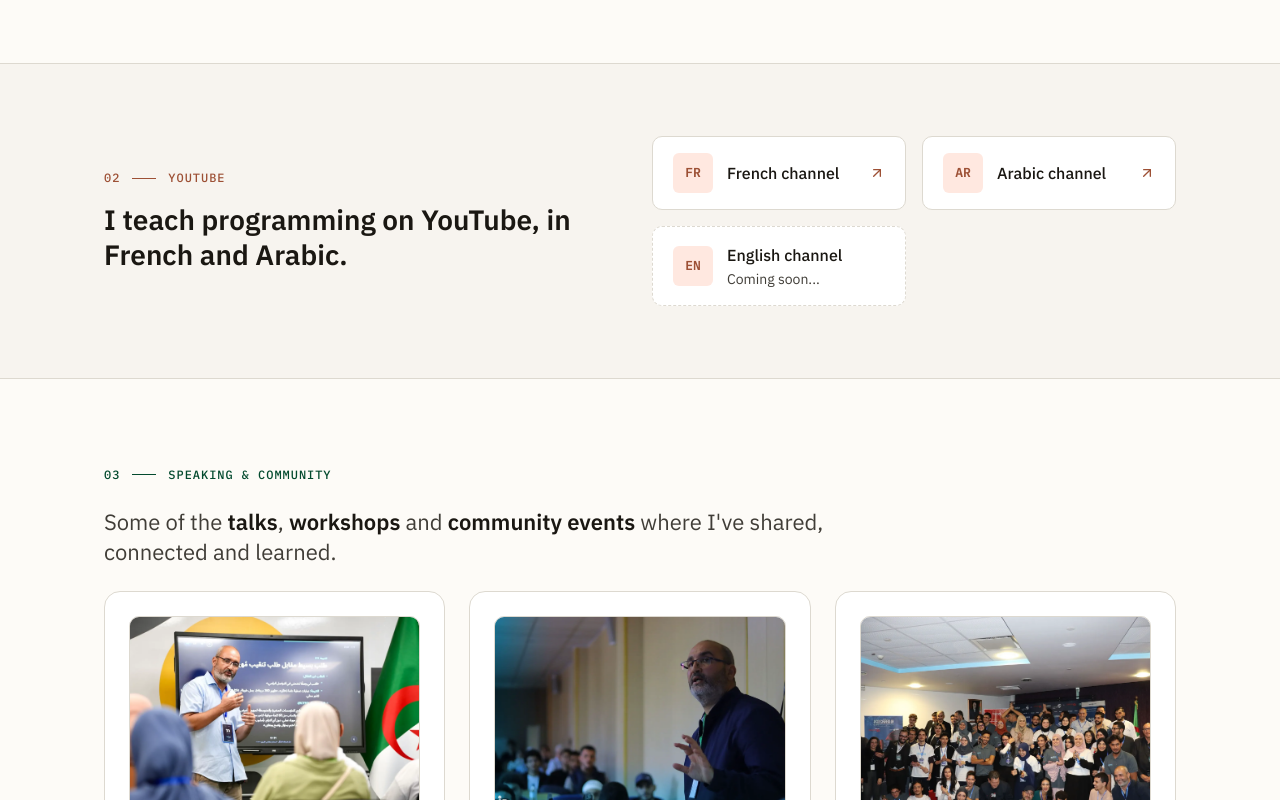
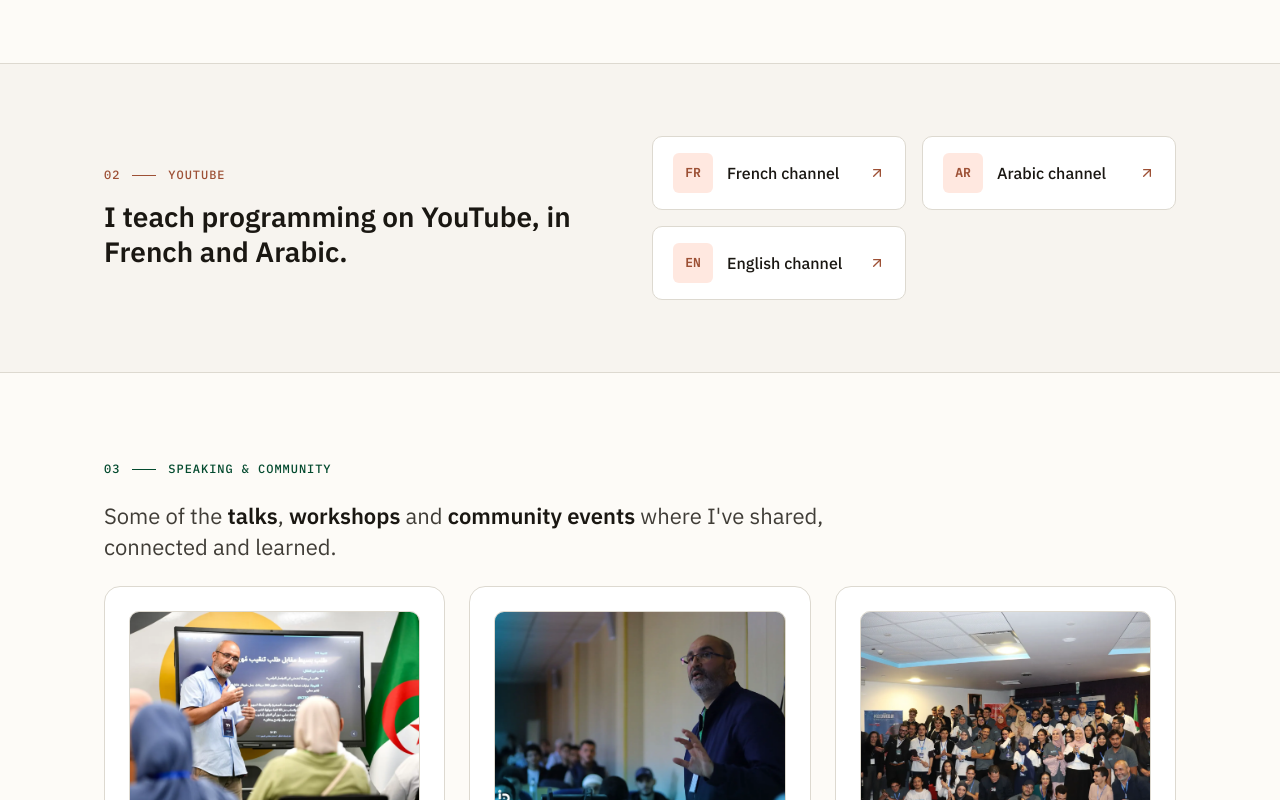
Before and after one commit to aladin002dz/aladin002dz.github.io, a Next.js app: page / in a window 1280 px wide. Shown: the part 1240-2040 px from the top of the page. Built offline with nearby package versions, Linux system fonts and the light colour scheme.

Commit message:
feat: link the English YouTube channel
Co-Authored-By: Claude Sonnet 5.5 <noreply@anthropic.com>

```diff
--- a/app/components/HomeContent.tsx
+++ b/app/components/HomeContent.tsx
@@ -12,6 +12,7 @@ import { CONTACT_EMAIL } from "../../lib/site";
 
 const YT_FR = "https://www.youtube.com/@mahfoudh-tech-fr";
 const YT_AR = "https://www.youtube.com/@mahfoudh-tech-ar";
+const YT_EN = "https://www.youtube.com/@mahfoudh-tech-en";
 
 export default async function HomeContent({ lang }: { lang: string }) {
     const dict = await getDictionary(lang);
@@ -95,6 +96,7 @@ export default async function HomeContent({ lang }: { lang: string }) {
         { label: "LinkedIn", href: "https://www.linkedin.com/in/mahfoudh-arous/", Icon: Linkedin },
         { label: "YouTube FR", href: YT_FR, Icon: Youtube },
         { label: "YouTube AR", href: YT_AR, Icon: Youtube },
+        { label: "YouTube EN", href: YT_EN, Icon: Youtube },
         { label: "Facebook", href: "https://www.facebook.com/mahfoudh.arous", Icon: Facebook },
         { label: "X", href: "https://x.com/mahfoudh_arous", Icon: Twitter },
         { label: "Bluesky", href: "https://bsky.app/profile/mahfoudharous.bsky.social", Icon: Bluesky },
@@ -159,6 +161,7 @@ export default async function HomeContent({ lang }: { lang: string }) {
                             {[
                                 { code: "FR", label: dict.home.frChannel, href: YT_FR },
                                 { code: "AR", label: dict.home.arChannel, href: YT_AR },
+                                { code: "EN", label: dict.home.enChannel, href: YT_EN },
                             ].map((c) => (
                                 <a key={c.code} href={c.href} target="_blank" rel="noopener noreferrer"
                                     className="flex items-center gap-3.5 rounded-panel border border-line bg-surface px-5 py-4 text-ink transition-colors duration-150 hover:border-clay">
@@ -167,14 +170,6 @@ export default async function HomeContent({ lang }: { lang: string }) {
                                     <ArrowUpRight className="h-4 w-4 text-clay rtl:-scale-x-100" />
                                 </a>
                             ))}
-                            <div aria-disabled="true"
-                                className="flex items-center gap-3.5 rounded-panel border border-dashed border-line bg-surface px-5 py-4 text-muted">
-                                <span className="grid h-10 w-10 place-items-center rounded-btn bg-clay-soft font-mono text-[13px] font-semibold text-clay">EN</span>
-                                <span className="flex flex-1 flex-col">
-                                    <span className="font-medium text-ink">{dict.home.enChannel}</span>
-                                    <span className="text-sm">{dict.home.comingSoon}</span>
-                                </span>
-                            </div>
                         </div>
                     </div>
                 </section>
--- a/dictionaries/ar.ts
+++ b/dictionaries/ar.ts
@@ -10,7 +10,6 @@ export const ar = {
         frChannel: "القناة الفرنسية",
         arChannel: "القناة العربية",
         enChannel: "القناة الإنجليزية",
-        comingSoon: "قريبًا...",
         footer: "محفوظ عروس. جميع الحقوق محفوظة.",
         nav: {
             home: "الرئيسية",
--- a/dictionaries/en.ts
+++ b/dictionaries/en.ts
@@ -10,7 +10,6 @@ export const en = {
         frChannel: "French channel",
         arChannel: "Arabic channel",
         enChannel: "English channel",
-        comingSoon: "Coming soon...",
         footer: "Mahfoudh Arous. All rights reserved.",
         nav: {
             home: "Home",
--- a/dictionaries/fr.ts
+++ b/dictionaries/fr.ts
@@ -10,7 +10,6 @@ export const fr = {
         frChannel: "Chaîne en français",
         arChannel: "Chaîne en arabe",
         enChannel: "Chaîne en anglais",
-        comingSoon: "Bientôt disponible...",
         footer: "Mahfoudh Arous. Tous droits réservés.",
         nav: {
             home: "Accueil",
```
